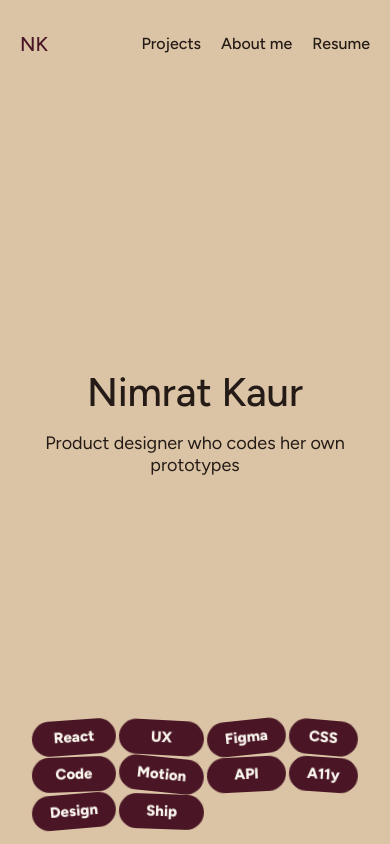
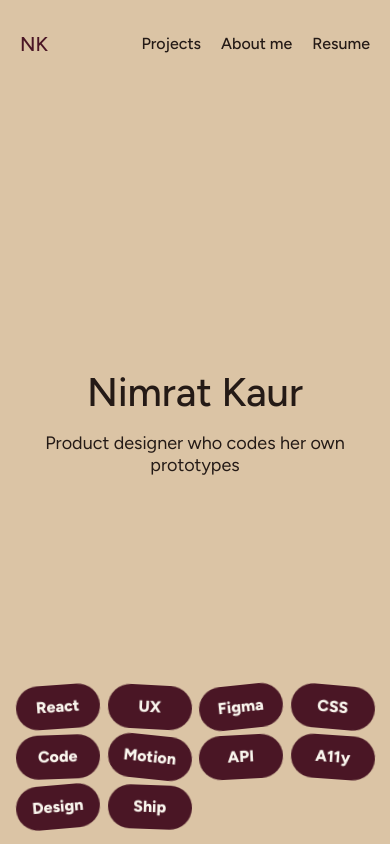
Before and after one commit to nimratkaur17/Portfolio, a React (Vite) app: page / in a window 390 px wide. Shown: the top 844 px of the page. Built offline with nearby package versions, Linux system fonts and the light colour scheme.

Commit message:
Make hero pills bigger and span the bottom edge
Switch the pill grid from auto-sized centred columns to edge-inset
1fr columns so pills stretch to fill the row width, and scale up
font size and padding to match.

Co-Authored-By: Claude Sonnet 5 <noreply@anthropic.com>

```diff
--- a/src/components/Hero.css
+++ b/src/components/Hero.css
@@ -46,13 +46,12 @@
 
 .hero__pills {
   position: absolute;
-  left: 50%;
+  left: 24px;
+  right: 24px;
   bottom: 15px;
-  transform: translateX(-50%);
   display: grid;
-  grid-template-columns: repeat(5, auto);
-  justify-content: center;
-  gap: 2px 3px;
+  grid-template-columns: repeat(5, 1fr);
+  gap: 8px 10px;
   padding-top: 26px;
 }
 
@@ -60,13 +59,13 @@
   display: inline-flex;
   align-items: center;
   justify-content: center;
-  padding: 13px 26px;
+  padding: 22px 28px;
   border-radius: 9999px;
   background: var(--color-primary);
   color: var(--color-bg);
   font-family: 'Figtree', sans-serif;
   font-weight: 800;
-  font-size: 17px;
+  font-size: 26px;
   line-height: 1;
   white-space: nowrap;
   transform: rotate(var(--rot));
@@ -114,12 +113,15 @@
 
 @media (max-width: 760px) {
   .hero__pills {
-    grid-template-columns: repeat(4, auto);
+    left: 16px;
+    right: 16px;
+    grid-template-columns: repeat(4, 1fr);
+    gap: 6px 8px;
   }
 
   .pill {
-    font-size: 15px;
-    padding: 10px 18px;
+    font-size: 16px;
+    padding: 14px 12px;
   }
 
   .pill--left {
```
